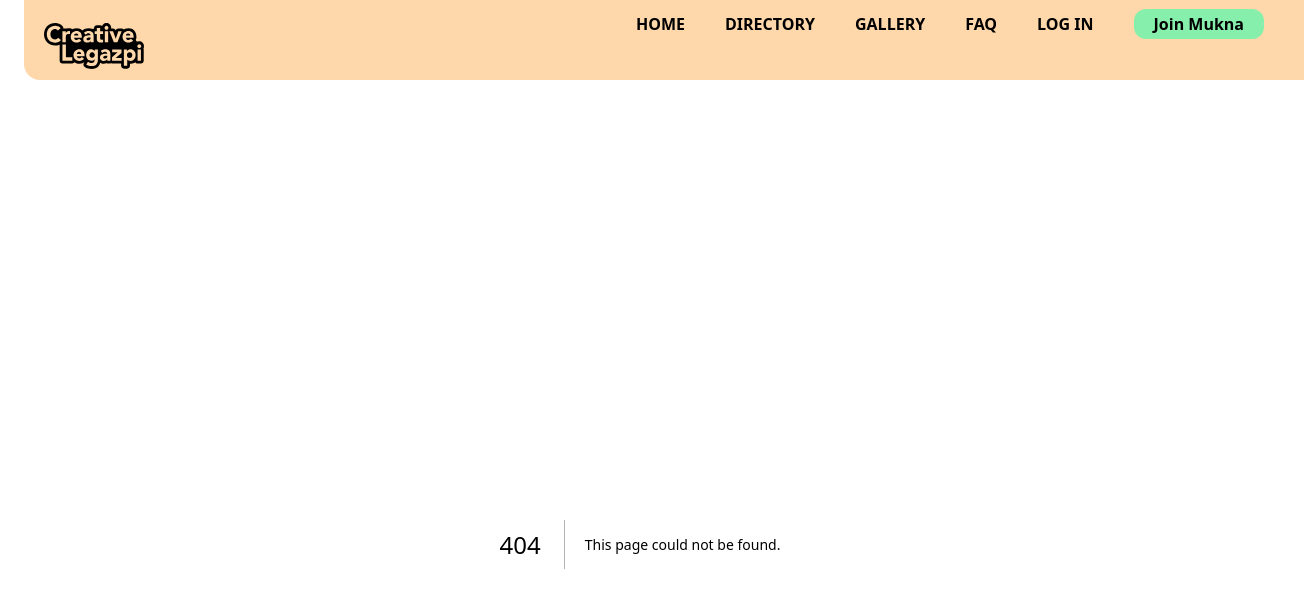
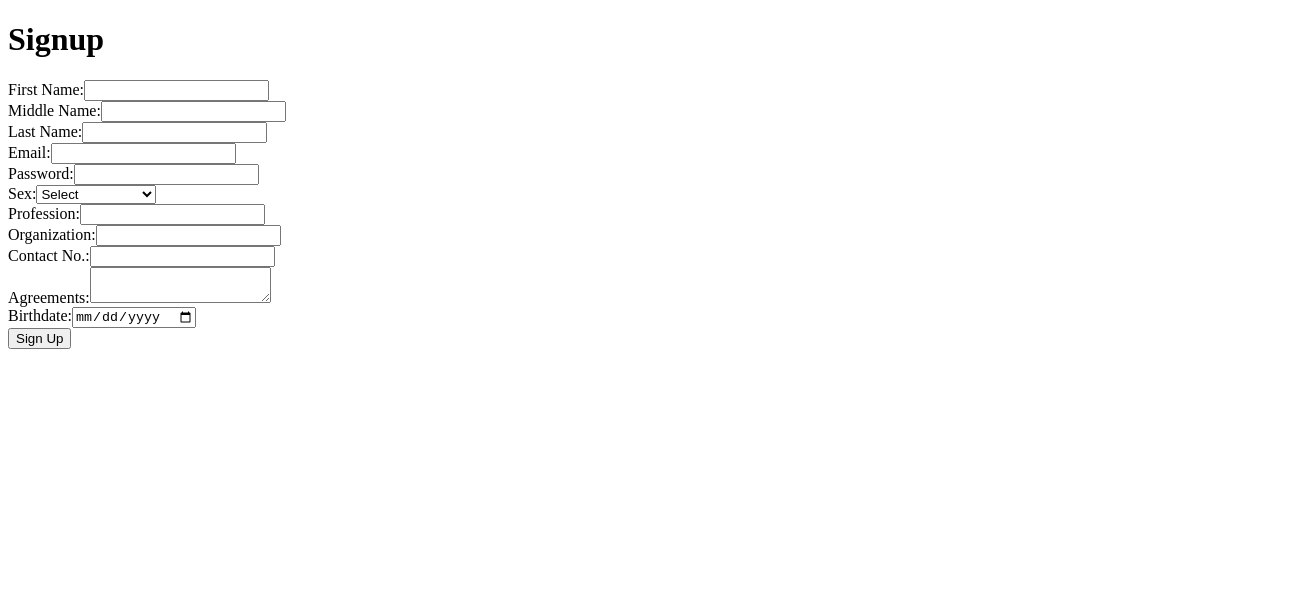
Before and after one commit to CreativeLegazpiv2/CLv2, a Next.js app: page /signup in a window 1280 px wide. Before the commit this address had no page. Shown: the top 608 px of the page, 1304 px wide, since content can reach past the window. Built offline with nearby package versions, Linux system fonts and the light colour scheme; no server answers.

Commit message:
Merge branch 'dev' into signup

```diff
--- a/app/page.tsx
+++ b/app/page.tsx
@@ -1,10 +1,18 @@
-// import Image from "next/image";
-
+//import Image from "next/image";
+import { supabase } from '../lib/supabaseClient';
 
 export default function Home() {
+  console.log(supabase);
   return (
     <div>
       <h1>hi</h1>
     </div>
   );
 }
+
+async function fetchData() {
+  const { data, error } = await supabase.from('user_profiles').select('*');
+  console.log({ data, error });
+}
+
+fetchData();
--- /dev/null
+++ b/lib/supabaseClient.ts
@@ -0,0 +1,19 @@
+// lib/supabaseClient.ts
+import { createClient } from '@supabase/supabase-js';
+
+const supabaseUrl = process.env.NEXT_PUBLIC_SUPABASE_URL!;
+const supabaseAnonKey = process.env.NEXT_PUBLIC_SUPABASE_ANON_KEY!;
+
+if (!supabaseUrl || !supabaseAnonKey) {
+    throw new Error("Missing Supabase environment variables");
+  }
+
+  // Create Supabase client
+  export const supabase = createClient(supabaseUrl, supabaseAnonKey);
+
+  // Add a console log to check if it's being created properly
+  console.log({
+    supabaseUrl,
+    supabaseAnonKey,
+    supabaseClient: supabase
+  });
--- /dev/null
+++ b/pages/signup.tsx
@@ -0,0 +1,214 @@
+import { useState } from 'react';
+import { supabase } from '../lib/supabaseClient';
+
+// Define a type for user profile
+interface UserProfile {
+  id: string;
+  first_name: string;
+  middle_name?: string;
+  last_name: string;
+  email: string;
+  password: string;
+  sex?: 'male' | 'female' | 'prefer not to say';
+  profession: string;
+  organization?: string;
+  designation?: string;
+  contact_no: string;
+  agreements: string;
+  birthdate: string;
+}
+
+export default function Signup() {
+  const [firstName, setFirstName] = useState('');
+  const [middleName, setMiddleName] = useState('');
+  const [lastName, setLastName] = useState('');
+  const [email, setEmail] = useState('');
+  const [password, setPassword] = useState('');
+  const [sex, setSex] = useState('');
+  const [profession, setProfession] = useState('');
+  const [organization, setOrganization] = useState('');
+  const [designation, setDesignation] = useState('');
+  const [contactNo, setContactNo] = useState('');
+  const [agreements, setAgreements] = useState('');
+  const [birthdate, setBirthdate] = useState('');
+  const [error, setError] = useState<string | null>(null);
+  const [success, setSuccess] = useState<string | null>(null);
+
+  const handleSignup = async (e: React.FormEvent) => {
+    e.preventDefault();
+    setError(null);
+    setSuccess(null);
+
+    // Sign up the user
+    const { data, error: authError } = await supabase.auth.signUp({
+      email,
+      password
+    });
+
+    if (authError) {
+      setError(`Authentication error: ${authError.message}`);
+      return;
+    }
+
+    // Insert user profile
+    if (data?.user) {
+      // Build the user profile object
+      const userProfile: UserProfile = {
+        id: data.user.id, // Use user ID from authentication
+        first_name: firstName,
+        middle_name: middleName,
+        last_name: lastName,
+        email,
+        password, // Be cautious with password handling
+        sex: sex as 'male' | 'female' | 'prefer not to say',
+        profession,
+        organization,
+        designation: organization ? designation : undefined,
+        contact_no: contactNo,
+        agreements,
+        birthdate
+      };
+
+      const { error: profileError } = await supabase
+        .from('user_profiles')
+        .insert(userProfile);
+
+      if (profileError) {
+        setError(`Profile insertion error: ${profileError.message}`);
+      } else {
+        setSuccess('Signup successful!');
+      }
+    }
+  };
+
+  return (
+    <div>
+      <h1>Signup</h1>
+      <form onSubmit={handleSignup}>
+        <label>
+          First Name:
+          <input
+            type="text"
+            value={firstName}
+            onChange={(e) => setFirstName(e.target.value)}
+            required
+          />
+        </label>
+        <br />
+        <label>
+          Middle Name:
+          <input
+            type="text"
+            value={middleName}
+            onChange={(e) => setMiddleName(e.target.value)}
+          />
+        </label>
+        <br />
+        <label>
+          Last Name:
+          <input
+            type="text"
+            value={lastName}
+            onChange={(e) => setLastName(e.target.value)}
+            required
+          />
+        </label>
+        <br />
+        <label>
+          Email:
+          <input
+            type="email"
+            value={email}
+            onChange={(e) => setEmail(e.target.value)}
+            required
+          />
+        </label>
+        <br />
+        <label>
+          Password:
+          <input
+            type="password"
+            value={password}
+            onChange={(e) => setPassword(e.target.value)}
+            required
+          />
+        </label>
+        <br />
+        <label>
+          Sex:
+          <select value={sex} onChange={(e) => setSex(e.target.value)} required>
+            <option value="">Select</option>
+            <option value="male">Male</option>
+            <option value="female">Female</option>
+            <option value="prefer not to say">Prefer not to say</option>
+          </select>
+        </label>
+        <br />
+        <label>
+          Profession:
+          <input
+            type="text"
+            value={profession}
+            onChange={(e) => setProfession(e.target.value)}
+            required
+          />
+        </label>
+        <br />
+        <label>
+          Organization:
+          <input
+            type="text"
+            value={organization}
+            onChange={(e) => setOrganization(e.target.value)}
+          />
+        </label>
+        <br />
+        {organization && (
+          <>
+            <label>
+              Designation:
+              <input
+                type="text"
+                value={designation}
+                onChange={(e) => setDesignation(e.target.value)}
+              />
+            </label>
+            <br />
+          </>
+        )}
+        <label>
+          Contact No.:
+          <input
+            type="text"
+            value={contactNo}
+            onChange={(e) => setContactNo(e.target.value)}
+            required
+          />
+        </label>
+        <br />
+        <label>
+          Agreements:
+          <textarea
+            value={agreements}
+            onChange={(e) => setAgreements(e.target.value)}
+            required
+          />
+        </label>
+        <br />
+        <label>
+          Birthdate:
+          <input
+            type="date"
+            value={birthdate}
+            onChange={(e) => setBirthdate(e.target.value)}
+            required
+          />
+        </label>
+        <br />
+        <button type="submit">Sign Up</button>
+      </form>
+      {error && <p style={{ color: 'red' }}>{error}</p>}
+      {success && <p style={{ color: 'green' }}>{success}</p>}
+    </div>
+  );
+}
```
Also changed, not shown: pages/profile.tsx (added, +42 -0 lines), pages/register.tsx (added, +46 -0 lines), 1 other file (tests, documents, lock files or other folders).
